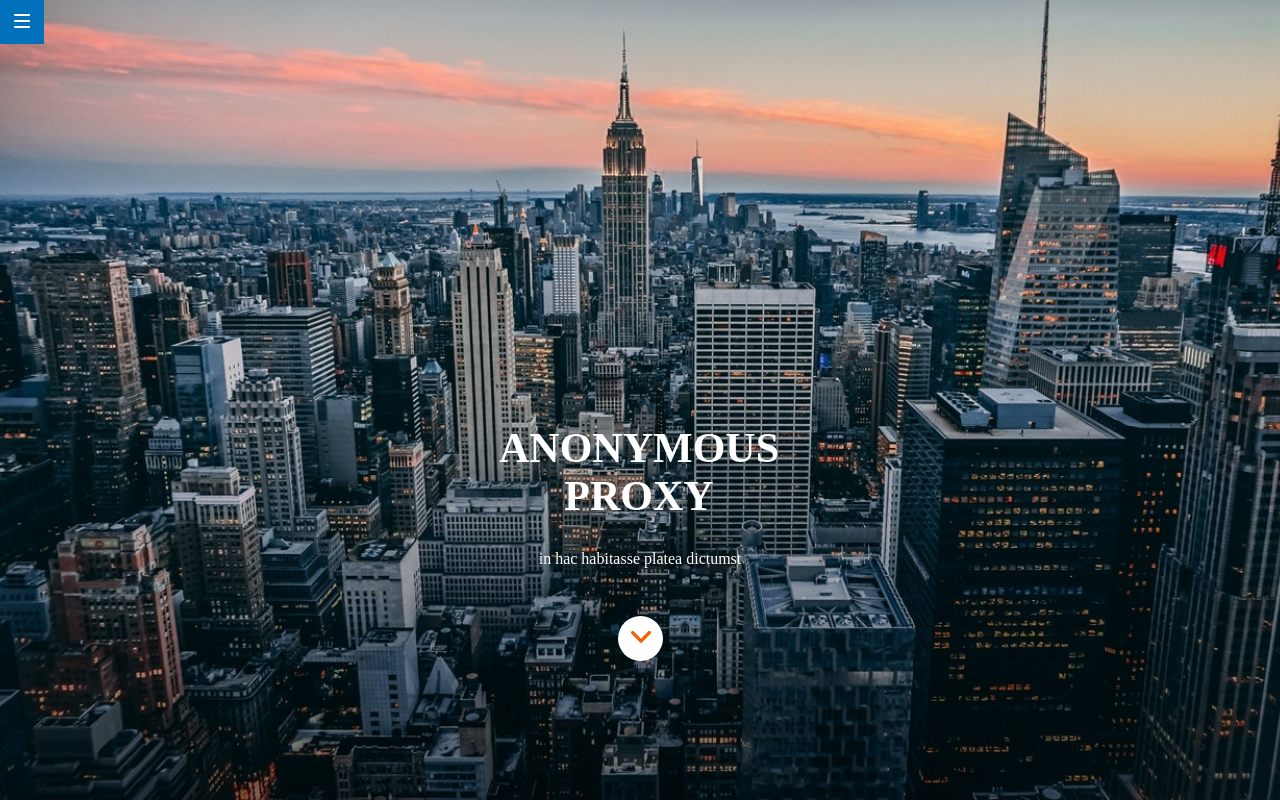
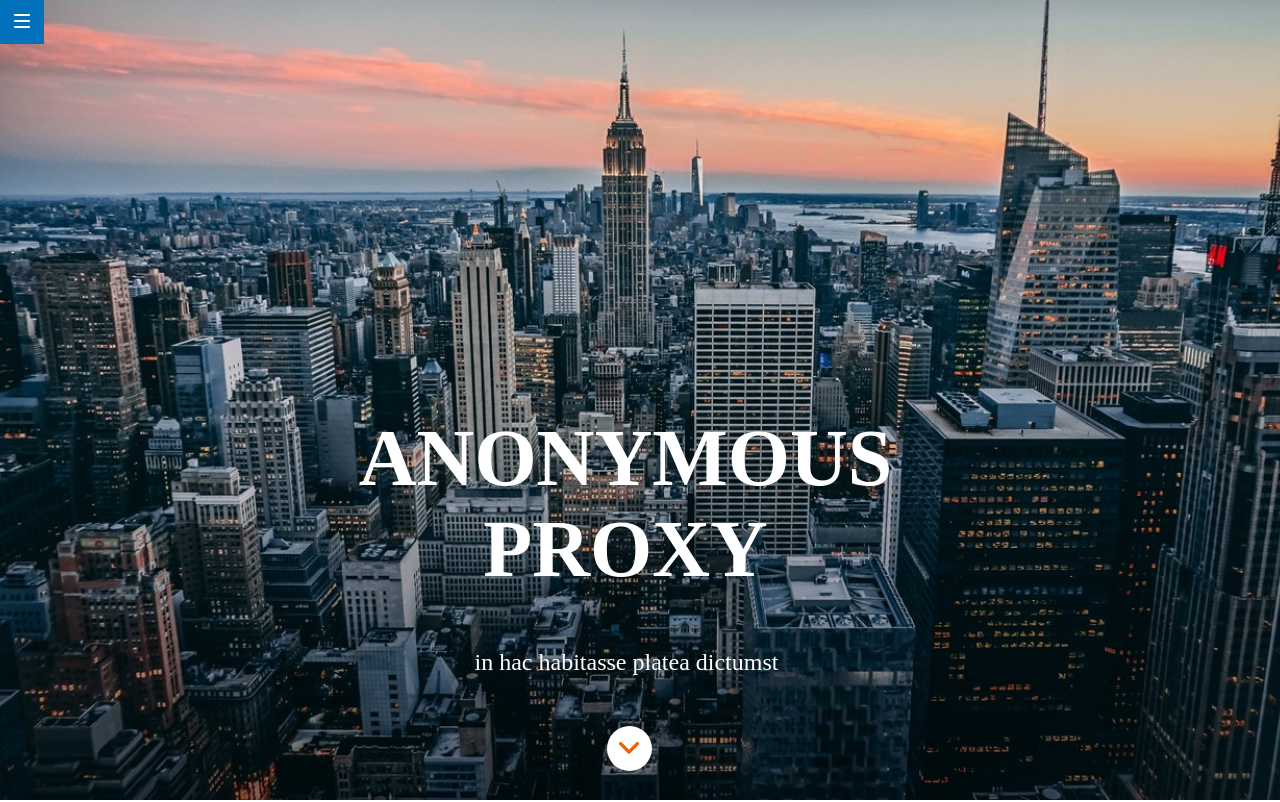
Before and after one commit to Liliaborrazas/e-s1-evaluacion-final-Liliaborrazas, a website: page docs/index.html in a window 1280 px wide. Shown: the top 802 px of the page. Drawn offline with nearby package versions, Linux system fonts and the light colour scheme; files that its build step writes are made by us from their sources.

Commit message:
queris hero ok

```diff
--- a/_src/assets/scss/components/_hero.scss
+++ b/_src/assets/scss/components/_hero.scss
@@ -10,6 +10,19 @@
     align-items: center;
 
  }
+// .container--hero{
+//     height: 100vh;
+//     background: url('../images/cover.jpg');
+//     background-position: center;
+//     background-size: cover;
+//     background-repeat: no-repeat;
+//     padding: 0px;
+//     display: flex;
+//     justify-content: center;
+//     align-items: center;
+
+
+// }
 
 .hero--title{
     padding: 0px;
@@ -30,7 +43,8 @@
     text-align: center;
     margin-left: 15px;
     margin-right: 15px;
-
+    font-family: RobotoSlab;
+    font-size: 16px;
 
 }
 .title{
@@ -57,3 +71,33 @@
     margin-top: 45px;
 
 }
+@media all and (min-width: 768px){
+    .hero--title{
+     width: 690px;
+     height: 212px;
+     margin-top: 384px;
+
+     }
+    .title{
+        font-size: 80px;
+
+    }
+    .hero--text{
+        height: 32px;
+        width: 360px;
+        text-align: center;
+        font-size: 24px;
+        margin-left: 180px;
+        margin-right: 204px;
+
+    }
+    .hero--arrow{
+
+        margin-left: 340px;
+        margin-right: 362px;
+        margin-top: 45px;
+
+    }
+
+
+}
```
